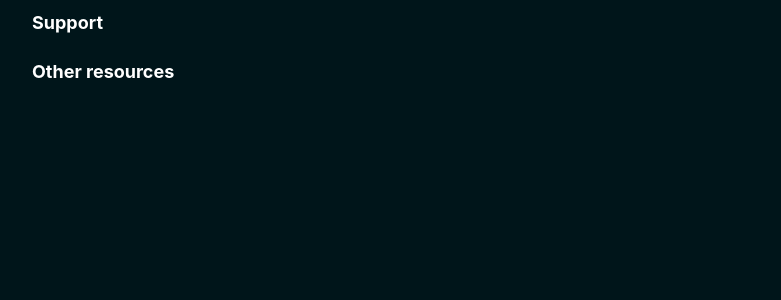
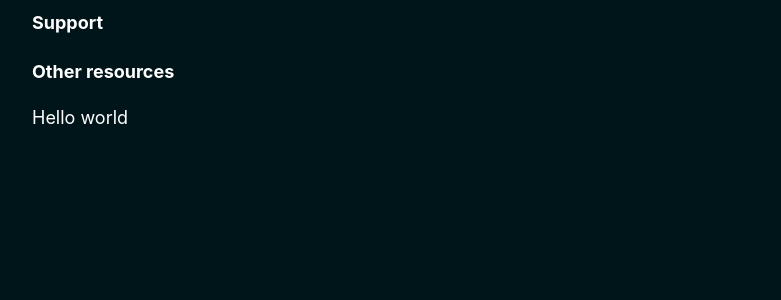
Before and after one commit to BitcoinQnA/node-guide, a Jekyll site: the page built from _pages/custom.md, in a window 1280 px wide. Shown: the part 483-783 px from the top of the page, without its empty margins (248-1029 px from the left). Built offline with Jekyll 4.4.1, drawn with Linux system fonts in a browser that asks for light colours.

Commit message:
Update custom.md

```diff
--- a/_pages/custom.md
+++ b/_pages/custom.md
@@ -18,3 +18,5 @@ permalink: /custom/
 #### Support
 
 #### Other resources
+
+<span class="underline-on-hover">Hello world</span>
```
